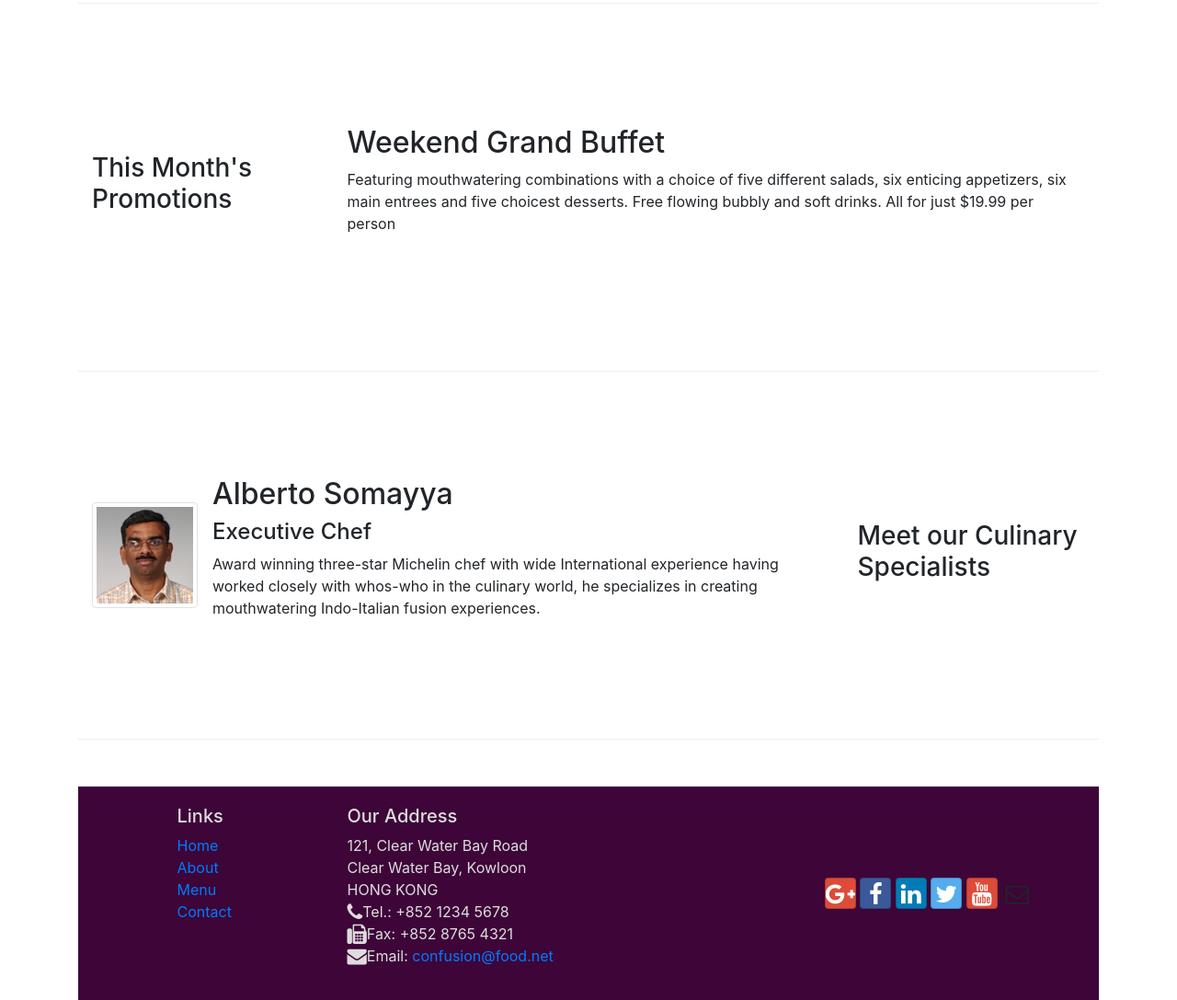
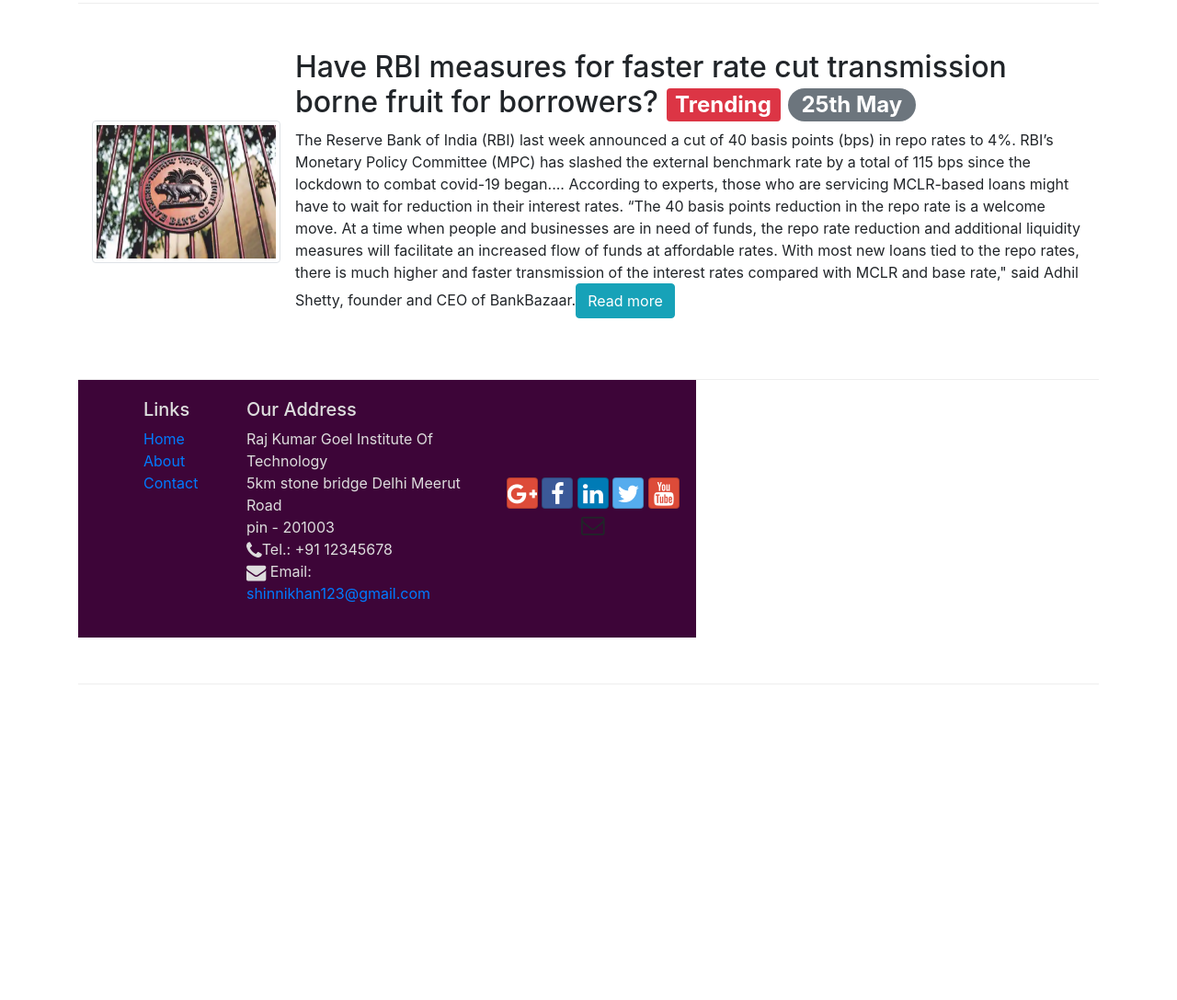
Before and after one commit to SanyaKasaudhan/NEWSBLOG, a website: page index.html in a window 1280 px wide. Shown: the part 1080-2167 px from the top of the page at 92% size. After the commit the page ends 1824 px from the top, so only its background shows below. Drawn offline with nearby package versions, Linux system fonts and the light colour scheme.

Commit message:
read more

```diff
--- a/index.html
+++ b/index.html
@@ -168,36 +168,22 @@
 
 
         <div class="row row-content align-items-center">
-            <div class="col-12 col-sm-4 col-md-3">
-                <h3>This Month's Promotions</h3>
-            </div>
-            <div class="col col-sm col-md">
-                <h2>Weekend Grand Buffet</h2>
-                <p>Featuring mouthwatering combinations with a choice of five different salads, six enticing appetizers, six main entrees and five choicest desserts. Free flowing bubbly and soft drinks. All for just $19.99 per person </p>
-            </div>
-        </div>
-
-        <div class="row row-content align-items-center">
-            <div class="col-12 col-sm-4 order-sm-last col-md-3">
-                <h3>Meet our Culinary Specialists</h3>
-            </div>
             <div class="col col-sm order-sm-first col-md">
                 <div class="media">
                     <img class="d-flex mr-3 img-thumbnail align-self-center"
-                            src="img/alberto.png" alt="Alberto Somayya">
+                            src="img/img5.png" alt="Kolkata" style="width: 205px; height: 155px;">
                     <div class="media-body">
-                        <h2 class="mt-0">Alberto Somayya</h2>
-                        <h4>Executive Chef</h4>
-                        <p class="d-none d-sm-block">Award winning three-star Michelin chef with wide
-                            International experience having worked closely with
-                            whos-who in the culinary world, he specializes in
-                            creating mouthwatering Indo-Italian fusion experiences.
-                            </p>
+                        <h2 class="mt-0">Have RBI measures for faster rate cut transmission borne fruit for borrowers?
+                            <span class="badge badge-danger">Trending</span>
+                            <span class="badge badge-pill badge-secondary">25th May</span>
+                        </h2>
+                        <p class="d-none d-sm-block">The Reserve Bank of India (RBI) last week announced a cut of 40 basis points (bps) in repo rates to 4%.
+                            RBI’s Monetary Policy Committee (MPC) has slashed the external benchmark rate by a total of 115 bps since the lockdown to combat covid-19 began.<span id="dots">...</span><span id="more">
+                                According to experts, those who are servicing MCLR-based loans might have to wait for reduction in their interest rates. “The 40 basis points reduction in the repo rate is a welcome move. At a time when people and businesses are in need of funds, the repo rate reduction and additional liquidity measures will facilitate an increased flow of funds at affordable rates. With most new loans tied to the repo rates, there is much higher and faster transmission of the interest rates compared with MCLR and base rate," said Adhil Shetty, founder and CEO of BankBazaar.<button onclick="myFunction()" id="myBtn" class="btn btn-info">Read more</button>
                     </div>
                 </div>
             </div>
         </div>
-    </div>
 
     <footer class="footer">
         <div class="container">
@@ -207,20 +193,18 @@
                     <ul class="list-unstyled">
                         <li><a href="#">Home</a></li>
                         <li><a href="./aboutus.html">About</a></li>
-                        <li><a href="#">Menu</a></li>
                         <li><a href="./contactus.html">Contact</a></li>
                     </ul>
                 </div>
                 <div class="col-7 col-sm-5">
                     <h5>Our Address</h5>
                     <address>
-		              121, Clear Water Bay Road<br>
-		              Clear Water Bay, Kowloon<br>
-		              HONG KONG<br>
-		              <i class="fa fa-phone fa-lg"></i>Tel.: +852 1234 5678<br>
-		              <i class="fa fa-fax fa-lg"></i>Fax: +852 8765 4321<br>
-		              <i class="fa fa-envelope fa-lg"></i>Email: <a href="mailto:confusion@food.net">confusion@food.net</a>
-		           </address>
+                        Raj Kumar Goel Institute Of Technology <br/>
+                        5km stone bridge Delhi Meerut Road<br />
+                        pin - 201003 <br />
+                        <i class="fa fa-phone fa-lg"></i>Tel.: +91 12345678<br>
+                        <i class="fa fa-envelope fa-lg"></i> Email: <a href="mailto:shinnikhan123@gmail.com">shinnikhan123@gmail.com</a>
+                     </address>
                 </div>
                 <div class="col-12 col-sm-4 align-self-center">
                     <div class="text-center">
```
Also changed, not shown: aboutus.html (+6 -8 lines), contactus.html (+16 -23 lines), img/img5.png (added).
